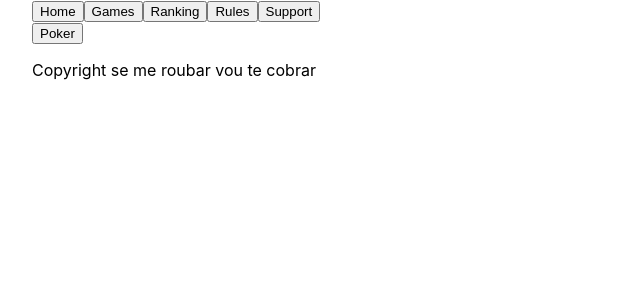
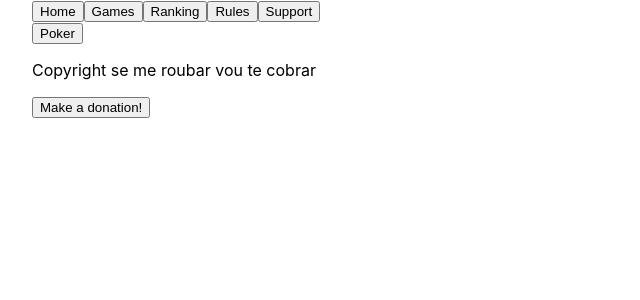
Before and after one commit to Fernot94/Bytes4Gamers-Final-Next, a Next.js app: page / in a window 1280 px wide. Shown: the top 300 px of the page, without its empty margins (0-640 px from the left). Built offline with nearby package versions, Linux system fonts and the light colour scheme.

Commit message:
added donations

```diff
--- a/pages/index.js
+++ b/pages/index.js
@@ -30,6 +30,7 @@ export default function Main() {
       </div>
       <div className="bottom">
         <Foot />
+        <Donations />
       </div>
     </div>
   );
```
